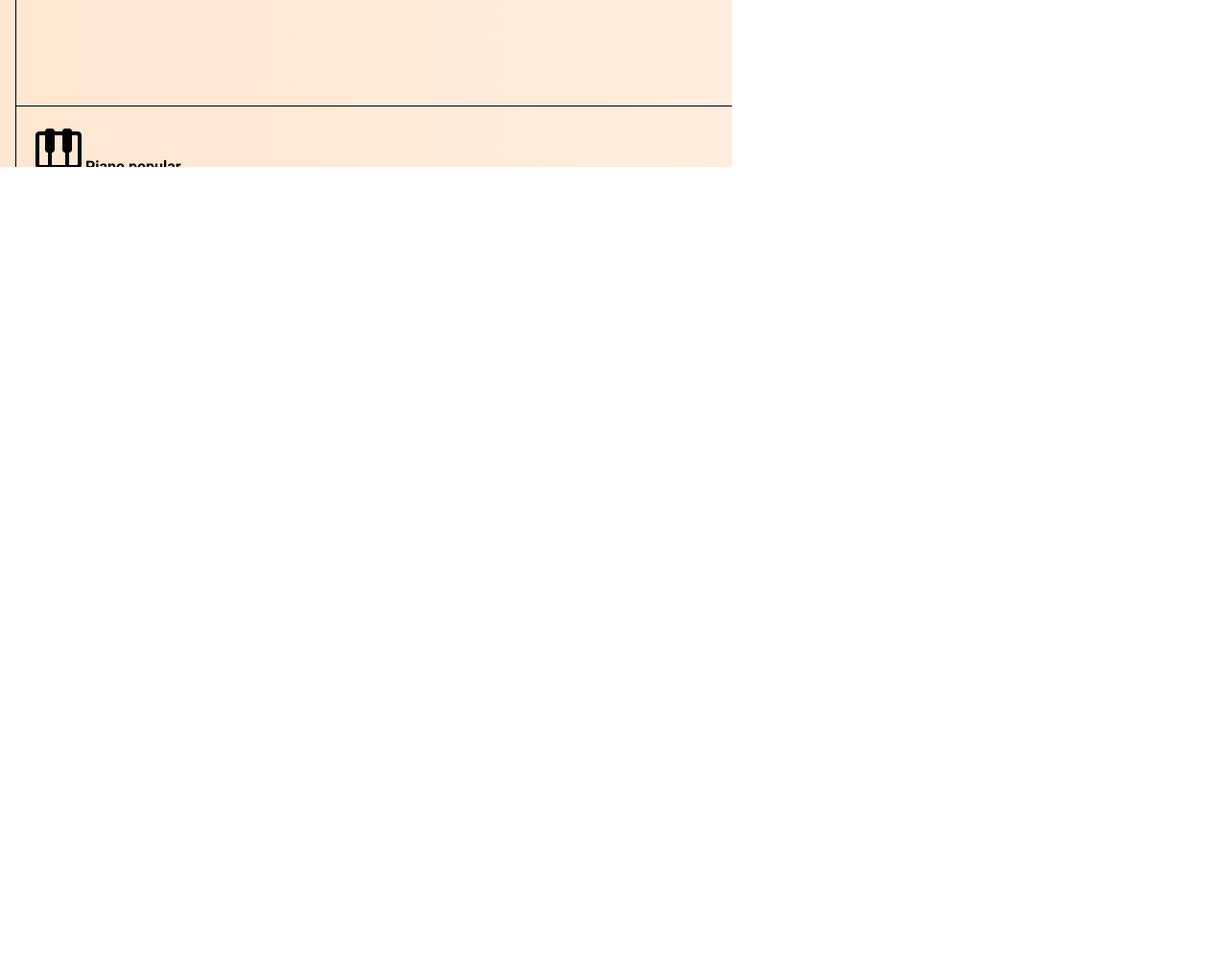
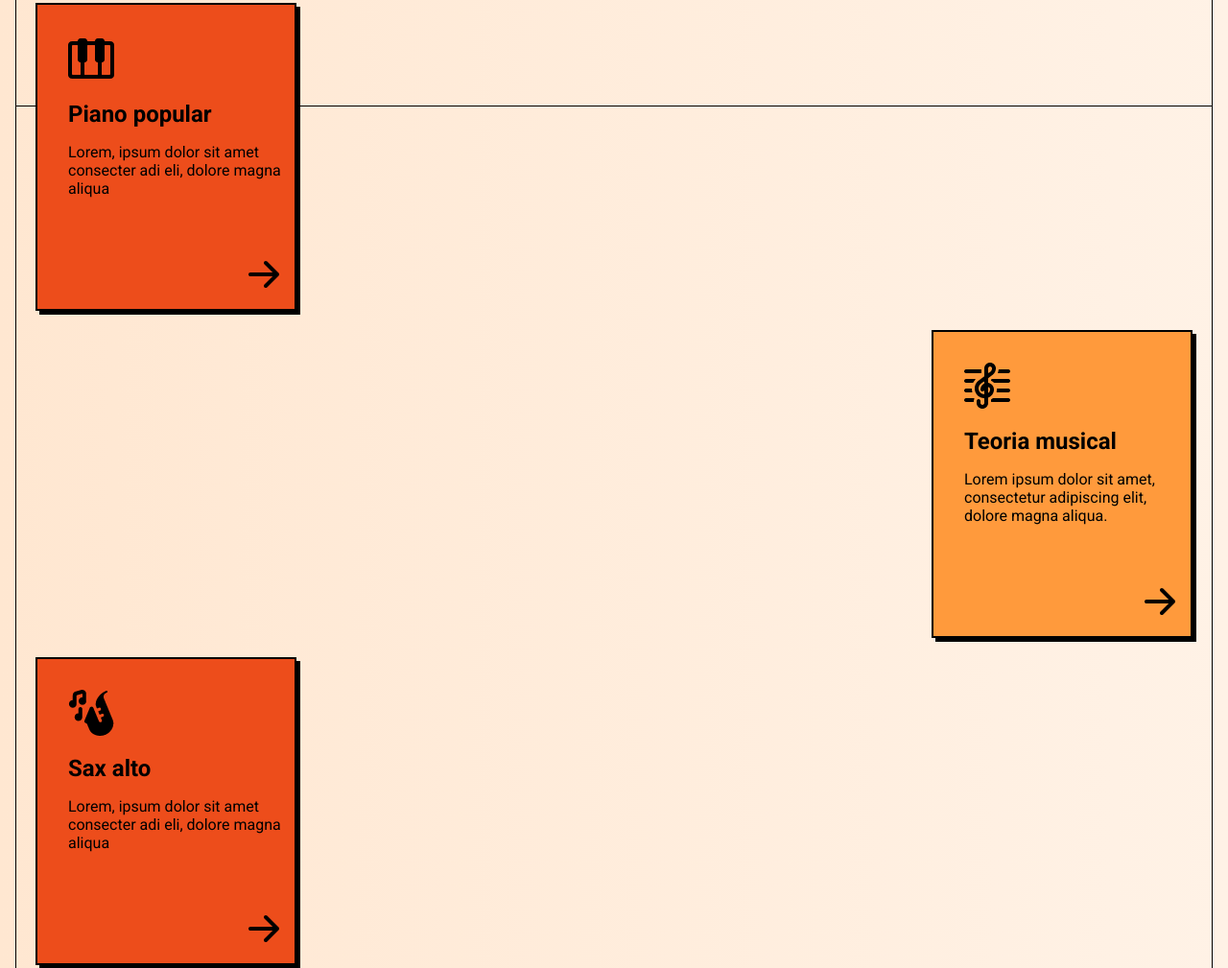
Before and after one commit to Marmotinha-Dev/tom-s-jazz-school, a plain HTML site: page index.html in a window 1280 px wide. Shown: the part 1351-2360 px from the top of the page at 96% size. Before the commit the page ends 2310 px from the top, so only its background shows below. Drawn offline with Linux system fonts and the light colour scheme.

Commit message:
2.0.0
versão para dispositivos móveis

```diff
--- a/index.css
+++ b/index.css
@@ -1,3 +1,5 @@
+    /* ---------------------[Definições gerais]--------------------- */
+
     * {
         box-sizing: border-box;
         font-family: 'Roboto', sans-serif;
@@ -16,6 +18,7 @@ body {
         background: linear-gradient(90deg, #FFE7D1 0%, #FFF2E6 100%);
         padding: 0 1rem;
     }
+    /* ---------------------[Cabeçalho]--------------------- */
 
     header,
     .hero-section,
@@ -114,9 +117,70 @@ h2 {
         height: 36px;
         width: 48px;
     }
+    /* ---------------------[Seção de cursos]--------------------- */
 
+    .courses-section {
+        padding-bottom: 8rem;
+    }
 
-/* ------------------------------------------ */
+    .cards {
+        display: flex;
+        flex-direction: column;
+        align-items: start;
+        gap: 1.25rem;
+        margin-top: -8rem;
+        margin-bottom: 4rem;
+    }
+
+    .card {
+        background-color: var(--color-primary);
+        border: 2px solid var(--color-black);
+        box-shadow: 4px 4px 0 var(--color-black);
+        max-width: 17rem;
+        padding: 2rem 0 0 2rem;
+    }
+
+    .card:nth-child(2n) {
+        align-self: end;
+        background-color: var(--color-secondary);
+    }
+
+    .card strong {
+        display: block;
+        font-size: 1.5rem;
+        margin: 1rem 0;
+    }
+
+    .card a {
+        display: block;
+        margin: 3rem 0 0 auto;
+        width: fit-content;
+    }
+    /* ---------------------[Rodapé]--------------------- */
+
+    footer {
+        border-bottom: 0;
+        padding: 1rem 1.25rem 4rem;
+    }
+
+    footer nav a {
+        display: block;
+        padding-left: 0;
+    }
+
+    .form_email label {
+        display: block;
+        font-size: 1.5rem;
+    }
+
+    .form_email input {
+        border: 2px solid var(--color-black);
+        box-shadow: 4px 4px 0 var(--color-black);
+        font-size: 1.5rem;
+        padding: .5rem;
+        width: 100%;
+    }
+    /* ---------------------[Utilitarios]--------------------- */
 
     .mt-1 {
         margin-top: 1rem;
@@ -146,3 +210,4 @@ h2 {
     .text-center {
         text-align: center;
     }
+    /* ---------------------[Responsividade]--------------------- */
--- a/index.html
+++ b/index.html
@@ -34,7 +34,7 @@
         </section>
         <section class="courses-section">
             <div class="cards">
-                <article>
+                <article class="card">
                     <img src="img/piano.png" alt="piano">
                     <strong>Piano popular</strong>
                     <p>Lorem, ipsum dolor sit amet consecter adi eli, dolore magna aliqua</p>
@@ -43,7 +43,7 @@
                     </a>
                 </article>
 
-                <article>
+                <article class="card">
                     <img src="img/clef.png" alt="piano">
                     <strong>Teoria musical</strong>
                     <p>Lorem ipsum dolor sit amet, consectetur adipiscing elit, dolore magna aliqua.</p>
@@ -52,7 +52,7 @@
                     </a>
                 </article>
 
-                <article>
+                <article class="card">
                     <img src="img/sax.png" alt="piano">
                     <strong>Sax alto</strong>
                     <p>Lorem, ipsum dolor sit amet consecter adi eli, dolore magna aliqua</p>
@@ -61,7 +61,7 @@
                     </a>
                 </article>
 
-                <article>
+                <article class="card">
                     <img src="img/drums.png" alt="piano">
                     <strong>Bateria</strong>
                     <p>Lorem, ipsum dolor sit amet consecter adi eli, dolore magna aliqua</p>
@@ -70,26 +70,27 @@
                     </a>
                 </article>
             </div>
-            <h2>E <span class="text-primary">varios</span> outros!</h2>
-            <a href="#" class="button">Conhecer Cursos</a>
+            <h2 class="text-center">E <span class="text-primary">varios</span> outros!</h2>
+            <a href="#" class="button mt-2 mx-auto">Conhecer Cursos</a>
         </section>
     </main>
     <footer>
         <div>
-            <img src="img/logo.svg" alt="Tom jazz">
-            <p>
+            <img src="img/logo.svg" alt="Tom jazz" class="mb-1 mt-1">
+            <p class="mb-2">
                 Lorem ipsum dolor sit amet, consectetur adipiscing elit, sed do eiusmod tempor incididunt ut labore et dolore magna aliqua.
             </p>
         </div>
-        <nav>
+        <nav class="mb-2">
             <a href="#">Início</a>
             <a href="#">Cursos</a>
             <a href="#">Eventos</a>
             <a href="#">Contato</a>
         </nav>
-        <form>
-            <label for="email">Receba materiais gratuitos no seu email</label>
-            <input type="text" name="email" id="email" placeholder="Digite o seu email">
+        <form class="form_email">
+            <label for="email" class="mb-1">Receba materiais gratuitos no seu email</label>
+            <input type="text" name="email" id="email" class="mb-1" placeholder="Digite o seu email">
+            <button class="button mb-2">Quero receber</button>
         </form>
     </footer>
 </body>
```
Lines whose indentation alone changed are shown as unchanged.
